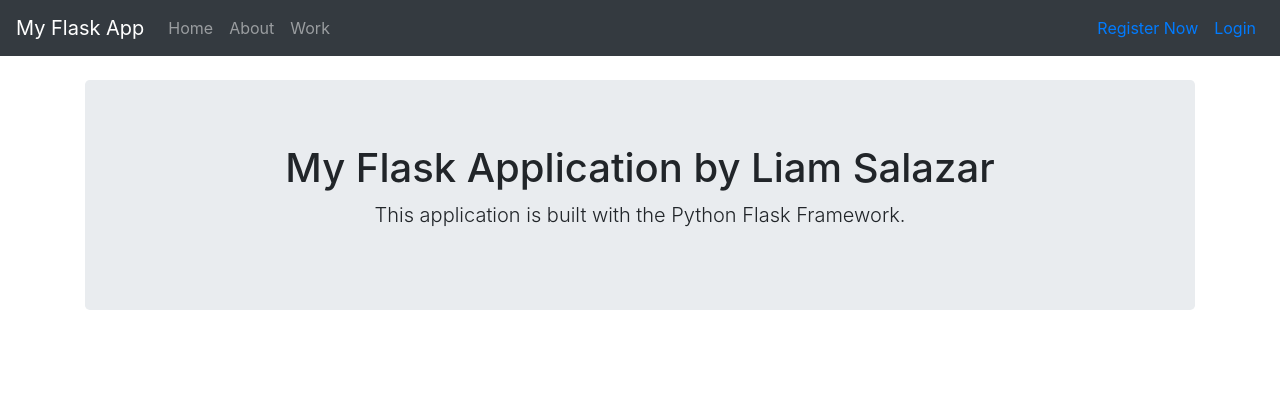
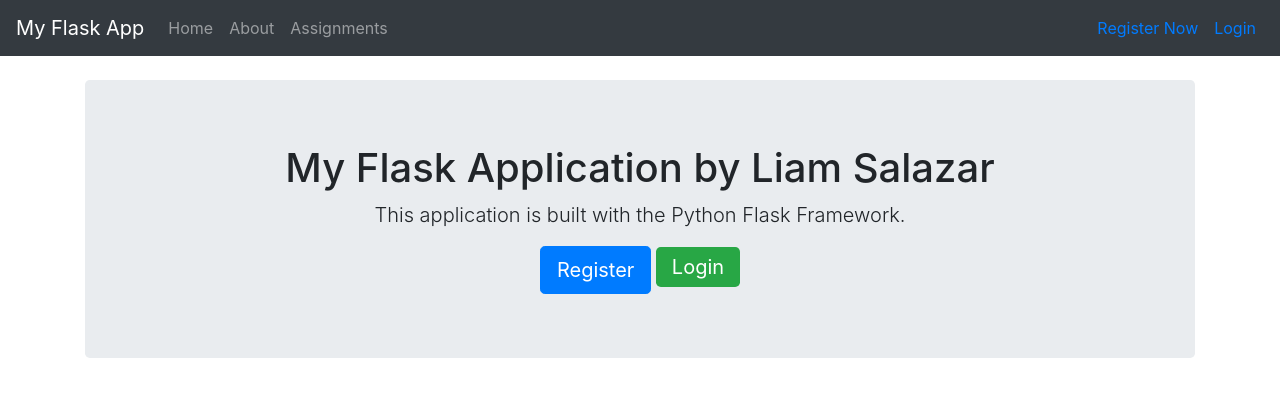
Before and after one commit to lsalazar1/FlaskApp, a Flask app: page / in a window 1280 px wide. Shown: the top 397 px of the page. Run offline with Flask 2, Linux system fonts and the light colour scheme; tables that the repository leaves empty or names only in its code hold one stand-in row (values such as "Sample post"); some libraries are stand-ins or nearby versions.

Commit message:
Edited assignment/{{assignment.id}} template

```diff
--- a/app.py
+++ b/app.py
@@ -1,6 +1,6 @@
 from flask import Flask, render_template, flash, redirect,\
      url_for, session, logging, request
-from data import Homework
+# from data import Homework
 from flask_mysqldb import MySQL
 from wtforms import Form, StringField, TextAreaField,\
      PasswordField, validators
@@ -19,7 +19,7 @@ app.config['MYSQL_CURSORCLASS'] = 'DictCursor'
 # MySQL initializing...
 mysql = MySQL(app)
 
-Homework = Homework()
+# Homework = Homework()
 
 # Home page
 @app.route('/')
@@ -32,16 +32,38 @@ def about():
     return render_template('about.html')
 
 # Homework logger
-@app.route('/homework')
+@app.route('/assignments')
 def homework():
-    return render_template('homework.html', homework = Homework)
+    # Create cursor
+    cur = mysql.connection.cursor()
+
+    # Get assignments from DB
+    results = cur.execute("SELECT * FROM assignments")
+
+    assignments = cur.fetchall()
+
+
+    if results > 0:
+        return render_template('assignments.html', assignments = assignments)
+    else:
+        msg = "No assignments found"
+        return render_template('assignments.html', msg = msg)
+
+    # Close cur connection
+    cur.close()
 
 
 # Specific Assignments
 @app.route('/assignment/<string:id>/')
 def assignment(id):
-    return render_template('assignment.html', id=id)
+    # Create cursor
+    cur = mysql.connection.cursor()
 
+     # Get assignments from DB
+    results = cur.execute("SELECT * FROM assignments WHERE id = %s", [id])
+    assignment = cur.fetchone()
+
+    return render_template('assignment.html', assignment=assignment)
 #Registration page
 @app.route('/register', methods = ['GET', 'POST'])
 def register():
@@ -127,7 +149,23 @@ def is_logged_in(f):
 @app.route('/dashboard')
 @is_logged_in
 def dashboard():
-    return render_template('dashboard.html')
+    # Create cursor
+    cur = mysql.connection.cursor()
+
+    # Get assignments from DB
+    results = cur.execute("SELECT * FROM assignments")
+
+    assignments = cur.fetchall()
+
+
+    if results > 0:
+        return render_template('dashboard.html', assignments = assignments)
+    else:
+        msg = "No assignments found"
+        return render_template('dashboard.html', msg = msg)
+
+    # Close cur connection
+    cur.close()
 
 # Logout
 @app.route('/logout')
--- a/templates/add_assignment.html
+++ b/templates/add_assignment.html
@@ -21,7 +21,7 @@
 
         <!-- For Description of Assignment-->
         <div class="form-group">
-                {{ render_field(form.description, class_="form-control") }}
+                {{ render_field(form.description, class_="form-control", id="editor") }}
         </div>
         <p><input class="btn btn-primary" type="submit" value="Submit">
     </form>
--- a/templates/assignment.html
+++ b/templates/assignment.html
@@ -1,5 +1,8 @@
 {% extends 'layout.html' %}
 
 {% block body %}
-    <h1>{{id}}</h1>
+    <h1>{{assignment.assignmentName}}</h1>
+    <small>Entered into database on {{assignment.dateEntry_Created}} from {{assignment.course}}</small>
+    <hr>
+    <div>{{assignment.description | safe}}</div>
 {% endblock %}
--- a/templates/home.html
+++ b/templates/home.html
@@ -4,5 +4,9 @@
     <div class="jumbotron text-center">
         <h1>My Flask Application by Liam Salazar</h1>
         <p class="lead">This application is built with the Python Flask Framework.</p>
+        {% if session.logged_in == NULL %}
+            <a href="/register" class="btn btn-primary btn-lg">Register</a>
+            <a href="/login" class="bth btn-success btn-lg">Login</a>
+        {% endif %}
     </div>
 {% endblock %}
--- a/templates/includes/_navbar.html
+++ b/templates/includes/_navbar.html
@@ -13,13 +13,14 @@
               <a class="nav-link" href="/about">About</a>
             </li>
             <li class="nav-item">
-              <a class="nav-link" href="/homework">Work</a>
+              <a class="nav-link" href="/assignments">Assignments</a>
             </li>
           </ul>
 
           <ul class = "nav navbar-nav navbar-right">
             {% if session.logged_in %}
-              <li class="nav-link"><a href="/logout">Logout</a></li>
+            <li class="nav-link"><a href="/dashboard">Dashboard</a></li>
+            <li class="nav-link"><a href="/logout">Logout</a></li>
             {% else %}
               <li class="nav-link"><a href="/register">Register Now</a></li>
               <li class="nav-link"><a href="/login">Login</a></li>
--- a/templates/layout.html
+++ b/templates/layout.html
@@ -14,7 +14,11 @@
         </div>
 
         <script src="https://stackpath.bootstrapcdn.com/bootstrap/4.1.3/js/bootstrap.bundle.min.js"></script>
+        <script src="//cdn.ckeditor.com/4.10.1/standard/ckeditor.js"></script>
 
+        <script type="text/javascript">
+            CKEDITOR.replace('editor')
+        </script>
 
     </body>
 </html>
```
Also changed, not shown: templates/assignments.html (added, +12 -0 lines), templates/dashboard.html (+23 -0 lines), templates/homework.html (deleted, +0 -12 lines).
